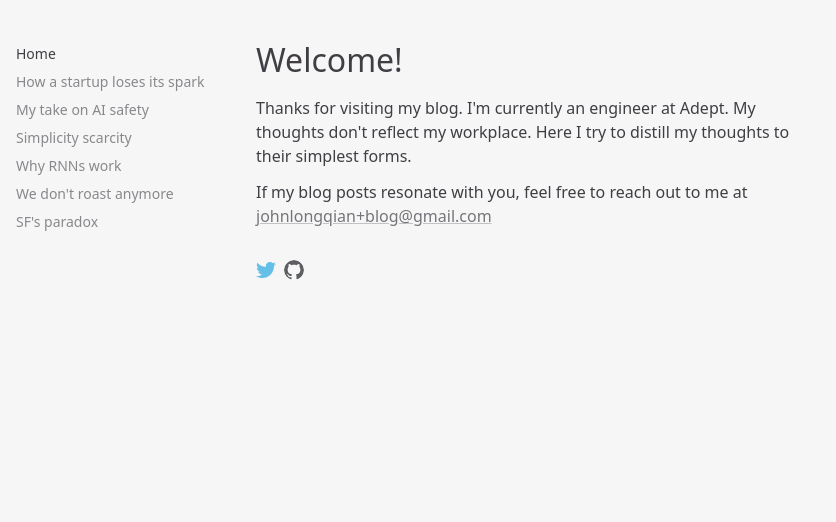
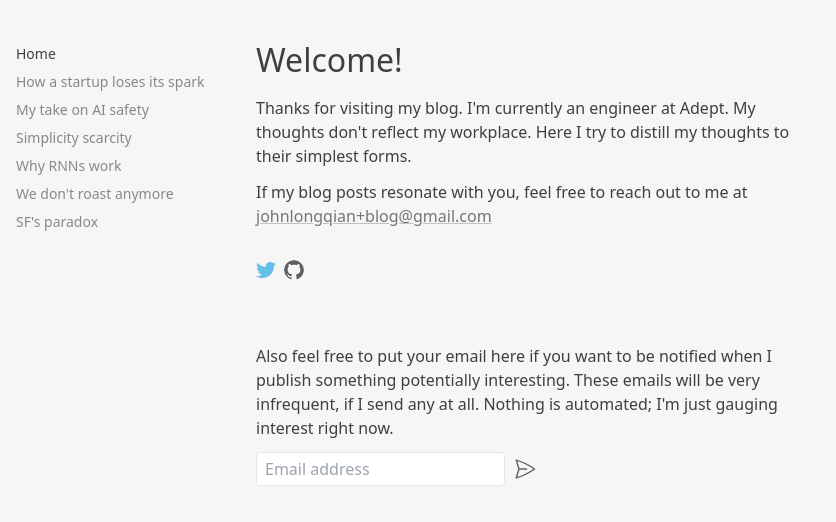
Before and after one commit to Xyzrr/micro-blog, a SvelteKit app: page / in a window 1280 px wide. Shown: the top 522 px of the page, without its empty margins (0-836 px from the left). Built offline with nearby package versions, Linux system fonts and the light colour scheme.

Commit message:
subscribe form

```diff
--- a/package.json
+++ b/package.json
@@ -32,6 +32,8 @@
 	},
 	"type": "module",
 	"dependencies": {
-		"classnames": "^2.3.2"
+		"@types/firebase": "^3.2.1",
+		"classnames": "^2.3.2",
+		"firebase": "^10.1.0"
 	}
 }
--- /dev/null
+++ b/src/lib/firebase.ts
@@ -0,0 +1,20 @@
+// Import the functions you need from the SDKs you need
+import { initializeApp } from 'firebase/app';
+import { getFirestore } from 'firebase/firestore';
+
+// TODO: Add SDKs for Firebase products that you want to use
+// https://firebase.google.com/docs/web/setup#available-libraries
+
+// Your web app's Firebase configuration
+const firebaseConfig = {
+	apiKey: 'AIzaSyBKQLX0Eq7YEf-EYRnHzVjyXEeCLhC9jAg',
+	authDomain: 'microblog-27e1d.firebaseapp.com',
+	projectId: 'microblog-27e1d',
+	storageBucket: 'microblog-27e1d.appspot.com',
+	messagingSenderId: '1080997036457',
+	appId: '1:1080997036457:web:d542438875f6cb99b404b8'
+};
+
+// Initialize Firebase
+export const app = initializeApp(firebaseConfig);
+export const db = getFirestore(app);
--- a/src/routes/(posts)/+page.svelte
+++ b/src/routes/(posts)/+page.svelte
@@ -1,3 +1,25 @@
+<script>
+	import { collection, addDoc } from 'firebase/firestore';
+	import { db } from '../../lib/firebase';
+
+	let email = '';
+	let loading = false;
+	let done = false;
+
+	const subscribe = async () => {
+		// Implement the function to handle the subscription
+		console.log(email);
+		loading = true;
+		const docRef = await addDoc(collection(db, 'subscriptions'), {
+			createdAt: new Date(),
+			email: email
+		});
+		loading = false;
+		done = true;
+		email = '';
+	};
+</script>
+
 <h1>Welcome!</h1>
 <p>
 	Thanks for visiting my blog. I'm currently an engineer at Adept. My thoughts don't reflect my
@@ -16,3 +38,58 @@
 		<img alt="github profile" src="github.svg" class="h-5 rounded-full hover:opacity-90" />
 	</a>
 </div>
+<p class="mt-16">
+	Also feel free to put your email here if you want to be notified when I publish something
+	potentially interesting. These emails will be very infrequent, if I send any at all. Nothing is
+	automated; I'm just gauging interest right now.
+</p>
+<!-- Form -->
+<form on:submit|preventDefault={subscribe} class="flex gap-2 items-center">
+	<input
+		type="email"
+		bind:value={email}
+		placeholder="Email address"
+		required
+		class="border rounded px-2 py-1"
+	/>
+	{#if loading}
+		<svg
+			xmlns="http://www.w3.org/2000/svg"
+			fill="none"
+			viewBox="0 0 24 24"
+			stroke-width="1.5"
+			stroke="currentColor"
+			class="w-6 h-6 animate-spin"
+		>
+			<path stroke-linecap="round" stroke-linejoin="round" d="M12 6v6m0 0v6m0-6h6m-6 0H6" />
+		</svg>
+	{:else if done}
+		<svg
+			xmlns="http://www.w3.org/2000/svg"
+			fill="none"
+			viewBox="0 0 24 24"
+			stroke-width="1.5"
+			stroke="currentColor"
+			class="w-6 h-6 text-green-500"
+		>
+			<path stroke-linecap="round" stroke-linejoin="round" d="M5 13l4 4L19 7" />
+		</svg>
+	{:else}
+		<button type="submit" class="opacity-80 hover:opacity-100 hover:text-blue-400">
+			<svg
+				xmlns="http://www.w3.org/2000/svg"
+				fill="none"
+				viewBox="0 0 24 24"
+				stroke-width="1.5"
+				stroke="currentColor"
+				class="w-6 h-6"
+			>
+				<path
+					stroke-linecap="round"
+					stroke-linejoin="round"
+					d="M6 12L3.269 3.126A59.768 59.768 0 0121.485 12 59.77 59.77 0 013.27 20.876L5.999 12zm0 0h7.5"
+				/>
+			</svg>
+		</button>
+	{/if}
+</form>
```
Also changed, not shown: 1 other file (tests, documents, lock files or other folders).
